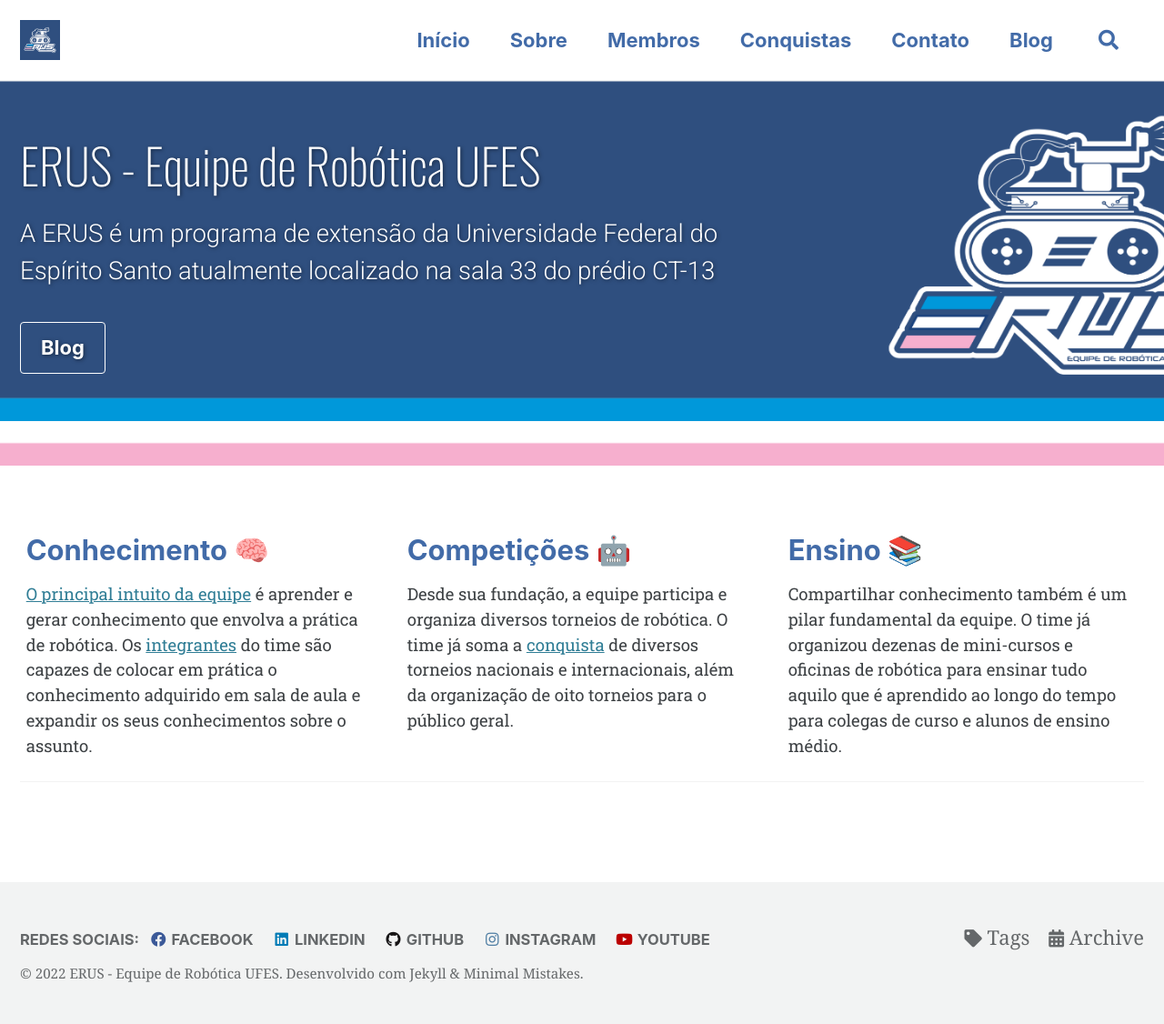
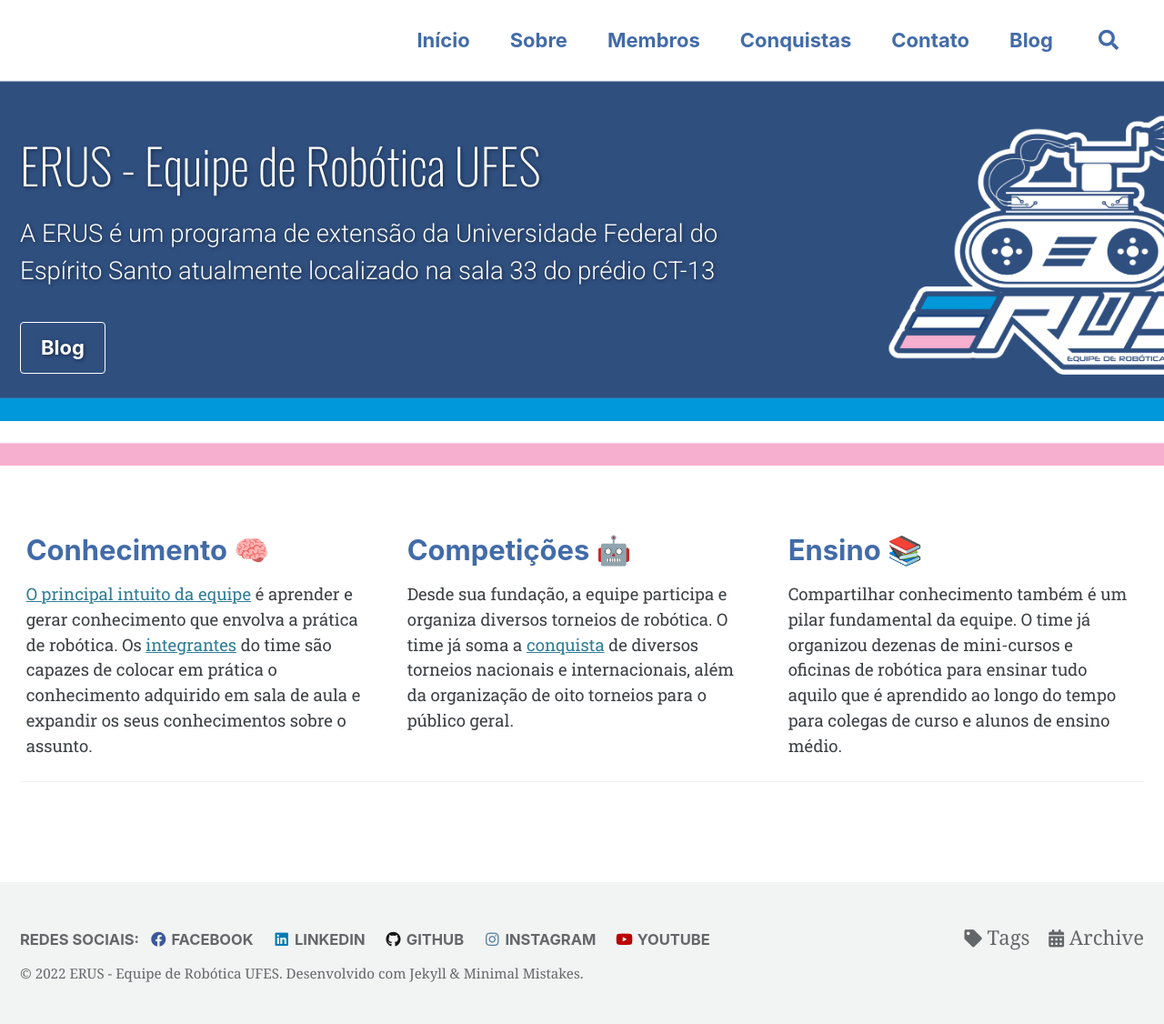
Before and after one commit to erufes/site, a Jekyll site: the page built from index.md, in a window 1280 px wide. Shown: the whole page at 91% size. Built offline with Jekyll 4.4.1, drawn with Linux system fonts in a browser that asks for light colours; cached includes are drawn as plain includes.

Commit message:
modified:   _config.yml

```diff
--- a/_config.yml
+++ b/_config.yml
@@ -25,7 +25,7 @@ url                      : # the base hostname & protocol for your site e.g. "ht
 baseurl                  : "/dev" # the subpath of your site, e.g. "/blog"
 repository               : # GitHub username/repo-name e.g. "mmistakes/minimal-mistakes"
 teaser                   : "assets/imgs/favicon.png"# path of fallback teaser image, e.g. "/assets/images/500x300.png"
-logo                     : "assets/imgs/profile.png"
+logo                     : # assets/imgs/favicon.png # path of logo image to display in the masthead, e.g. "/assets/images/88x88.png"
 masthead_title           : # overrides the website title displayed in the masthead, use " " for no title
 # breadcrumbs            : false # true, false (default)
 words_per_minute         : 200
```
